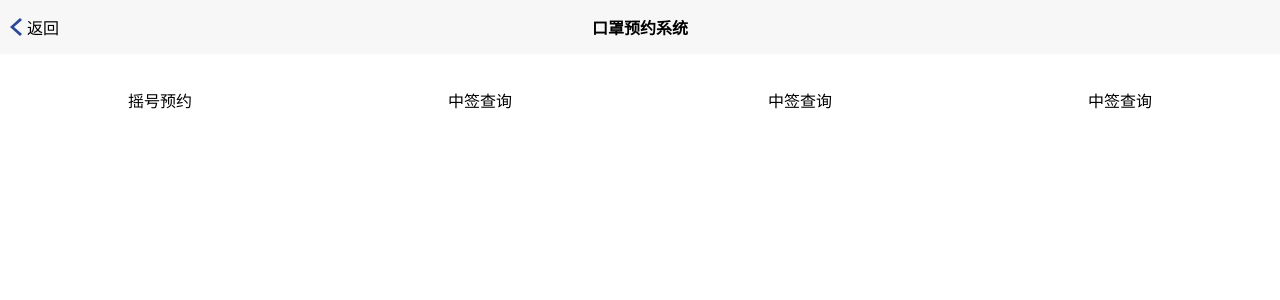
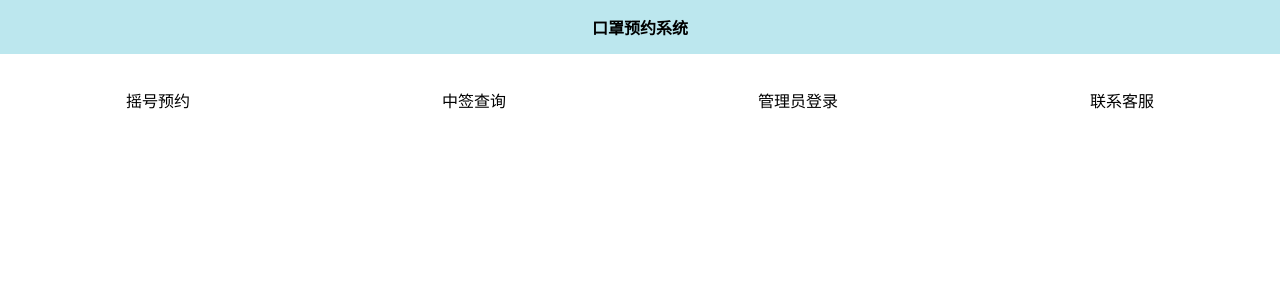
Before and after one commit to Mauue/live-project, a Vue app in the folder frontend/: page / in a window 1280 px wide. Shown: the top 300 px of the page. Built offline with nearby package versions, Linux system fonts and the light colour scheme.

Commit message:
Update App.vue
修改主界面部分内容

```diff
--- a/frontend/src/App.vue
+++ b/frontend/src/App.vue
@@ -1,9 +1,5 @@
 <template>
    <div id="app">
-		<div id="button" @click="router=0">
-         <img src="./assets/arrow.svg" />
-         <div>返回</div>
-      </div>
 		<header>口罩预约系统</header>
       <div v-if="router==0">
          <div id="wrapper">
@@ -17,11 +13,11 @@
             </section>
             <section>
                <img src />
-               <p>中签查询</p>
+               <p>管理员登录</p>
             </section>
             <section>
                <img src />
-               <p>中签查询</p>
+               <p>联系客服</p>
             </section>
          </div>
       </div>
@@ -49,7 +45,7 @@ export default {
 }
 header{
 	text-align: center;
-	background-color: rgba(221, 221, 221, 0.25);
+	background-color: #BCE7EE;
 	padding:15px;
 	font-weight: bold;
 }
```
